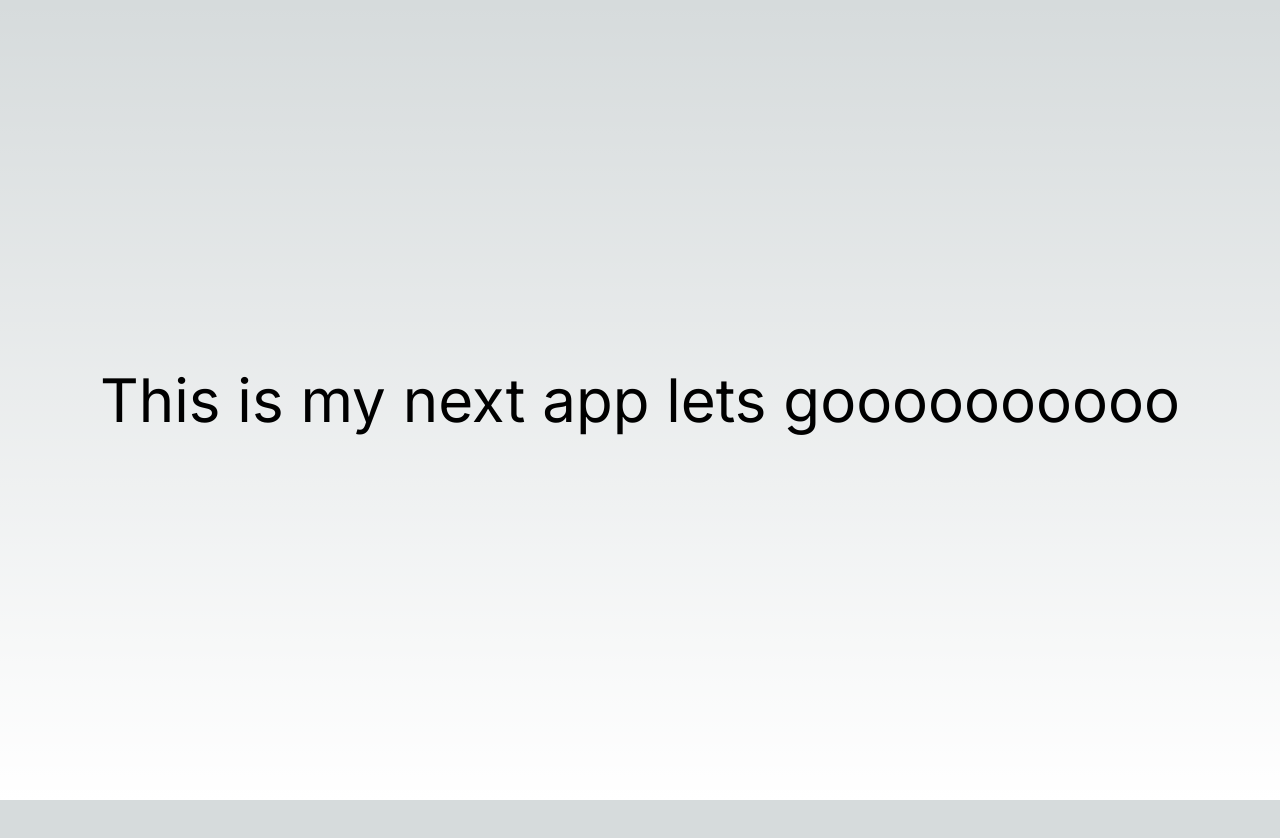
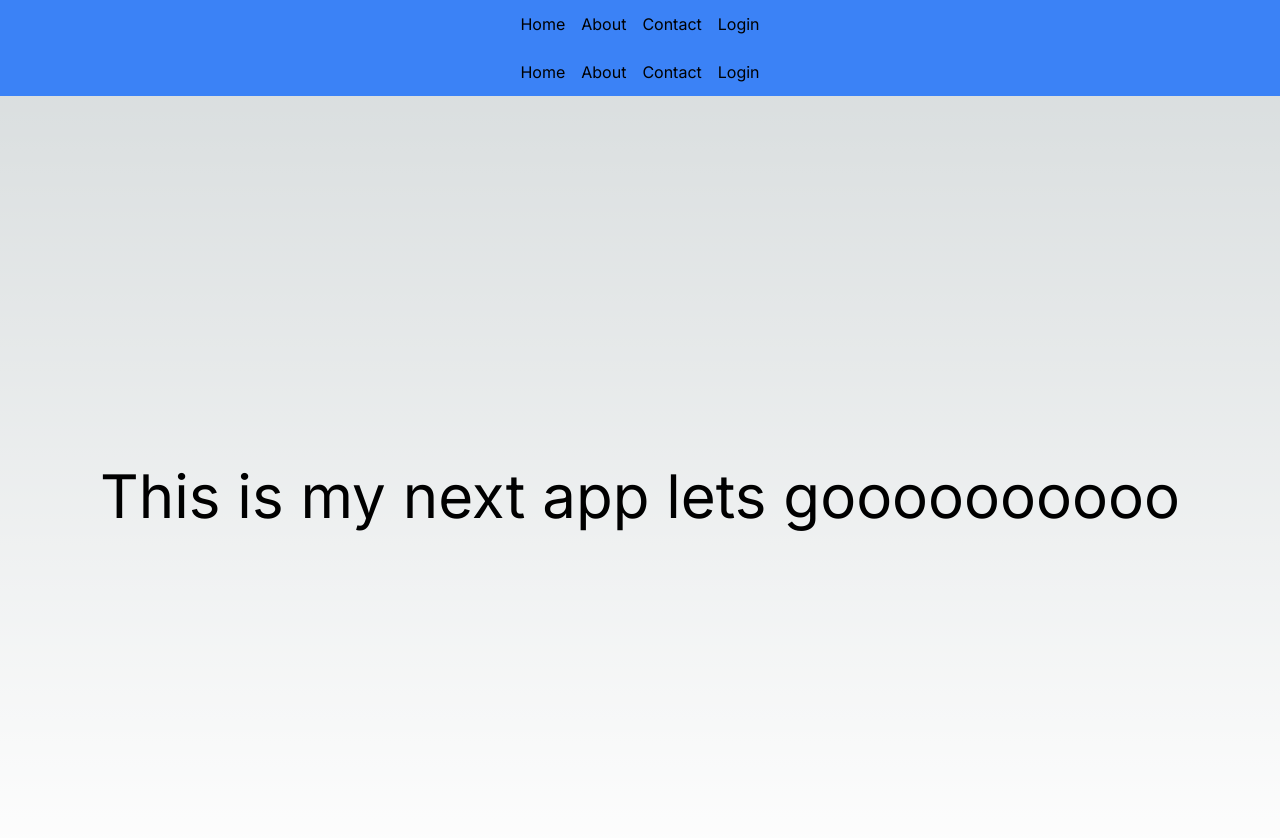
Before and after one commit to rudalkunwar/next-letsgooo, a Next.js app: page / in a window 1280 px wide. Shown: the top 838 px of the page. Before the commit the page ends 800 px from the top, so only its background shows below. Built offline with nearby package versions, Linux system fonts and the light colour scheme.

Commit message:
navbar added

```diff
--- /dev/null
+++ b/app/Navbar.jsx
@@ -0,0 +1,13 @@
+import React from "react";
+function Navbar() {
+  return (
+      <ul className="flex justify-center px-2 py-3 bg-blue-500">
+        <li className="px-2">Home</li>
+        <li className="px-2">About</li>
+        <li className="px-2">Contact</li>
+        <li className="px-2">Login</li>
+      </ul>
+  );
+}
+
+export default Navbar;
--- a/app/layout.js
+++ b/app/layout.js
@@ -1,6 +1,6 @@
 import { Inter } from "next/font/google";
 import "./globals.css";
-
+import Navbar from "./navbar";
 const inter = Inter({ subsets: ["latin"] });
 
 export const metadata = {
@@ -11,7 +11,10 @@ export const metadata = {
 export default function RootLayout({ children }) {
   return (
     <html lang="en">
-      <body className={inter.className}>{children}</body>
+      <body className={inter.className}>
+        <Navbar />
+        {children}
+      </body>
     </html>
   );
 }
--- a/app/page.js
+++ b/app/page.js
@@ -1,10 +1,14 @@
 import React from "react";
+import Navbar from "./Navbar";
 
 function page() {
   return (
-    <div className="h-screen flex justify-center items-center">
-      <h1 className="text-6xl">This is my next app lets goooooooooo</h1>
-    </div>
+    <>
+      <Navbar />
+      <div className="h-screen flex justify-center items-center">
+        <h1 className="text-6xl">This is my next app lets goooooooooo</h1>
+      </div>
+    </>
   );
 }
 
```
